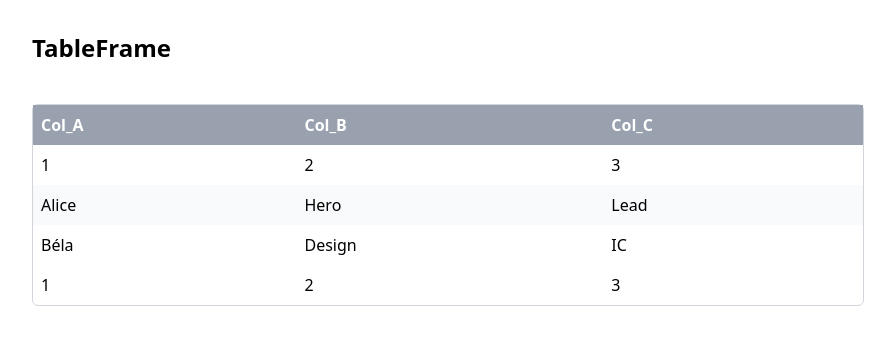
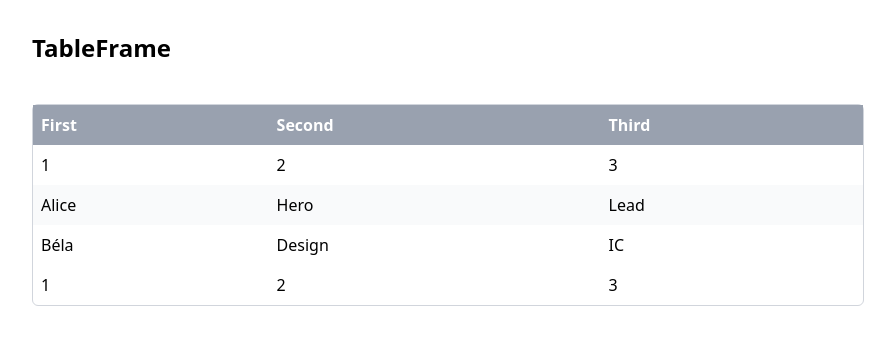
Before and after one commit to r4nd3l/vite-project-dynamic-table, a Vue app: page / in a window 1280 px wide. Shown: the top 344 px of the page, without its empty margins (192-1087 px from the left). Built offline with nearby package versions, Linux system fonts and the light colour scheme.

Commit message:
configurable header

```diff
--- a/src/App.vue
+++ b/src/App.vue
@@ -2,19 +2,19 @@
   <main class="p-8 max-w-4xl mx-auto space-y-10">
     <h1 class="text-2xl font-semibold">TableFrame</h1>
 
+    <!-- TableFrame Component -->
     <component
       :is="TableFrame"
-      :headers="['Col_A', 'Col_B', 'Col_C']"
+      :headers="['First', 'Second', 'Third']"
       :sources="sources"
-      wrapperClass="overflow-auto"
       tableClass="min-w-max border border-gray-300 rounded-md"
       theadClass="bg-gray-400"
-      headerRowClass="border-b border-gray-200"
-      thClass="p-2 text-left text-gray-700 text-white"
+      thClass="p-2 text-left text-white"
       tbodyClass="divide-y divide-gray-100"
       baseRowClass="hover:bg-gray-50"
       tdClass="p-2"
     />
+    <!-- END -->
   </main>
 </template>
 
--- a/src/components/TableFrame.vue
+++ b/src/components/TableFrame.vue
@@ -1,11 +1,15 @@
 <template>
   <div :class="klass(wrapperClass)">
     <table :class="klass(tableClass)">
-      <!-- optional(!) - blank means empty -->
       <thead v-if="headers?.length" :class="klass(theadClass)">
         <tr :class="klass(headerRowClass)">
           <th v-for="(h, i) in headers" :key="i" :class="klass(thClass)">
-            <slot name="th" :label="h" :index="i">{{ h }}</slot>
+            <!-- column-specific slot has priority, then a generic #th, then plain text -->
+            <slot :name="`th-${i}`" :label="h" :index="i">
+              <slot name="th" :label="h" :index="i">
+                {{ h }}
+              </slot>
+            </slot>
           </th>
         </tr>
       </thead>
```
